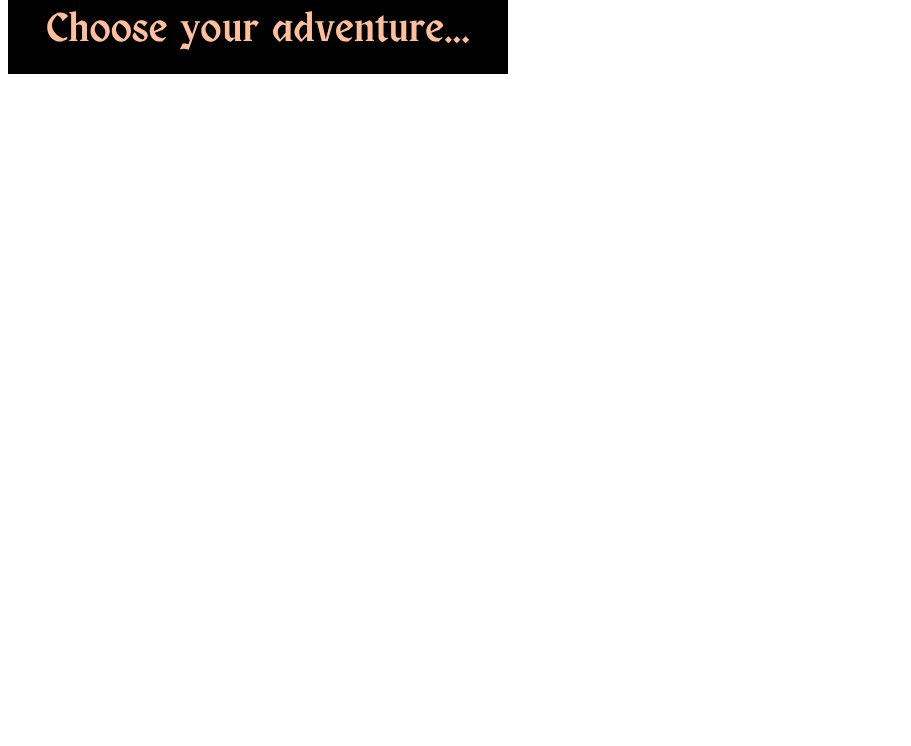
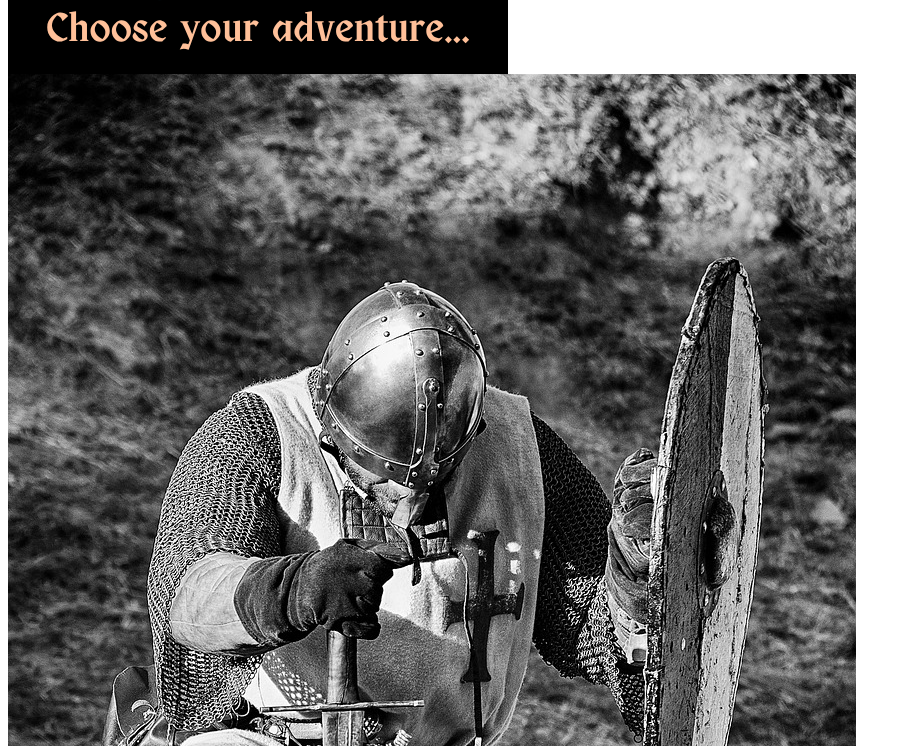
Before and after one commit to ljk28/MP2, a plain HTML site: page index.html in a window 1280 px wide. Shown: the part 434-1180 px from the top of the page, without its empty margins (0-911 px from the left). Before the commit the page ends 800 px from the top, so only its background shows below. Drawn offline with Linux system fonts and the light colour scheme.

Commit message:
Include background image

```diff
--- a/index.html
+++ b/index.html
@@ -10,6 +10,9 @@
 </head>
 <body>
     <img src="assets/images/final-logo.png" id="logo">
+      <img src="assets/images/medieval-2335880_1280.jpg">
+
+
     <script src="assets/js/game.js"></script>
 </body>
 </html>
```
Also changed, not shown: assets/images/medieval-2335880_1280.jpg (added), 1 other file.
